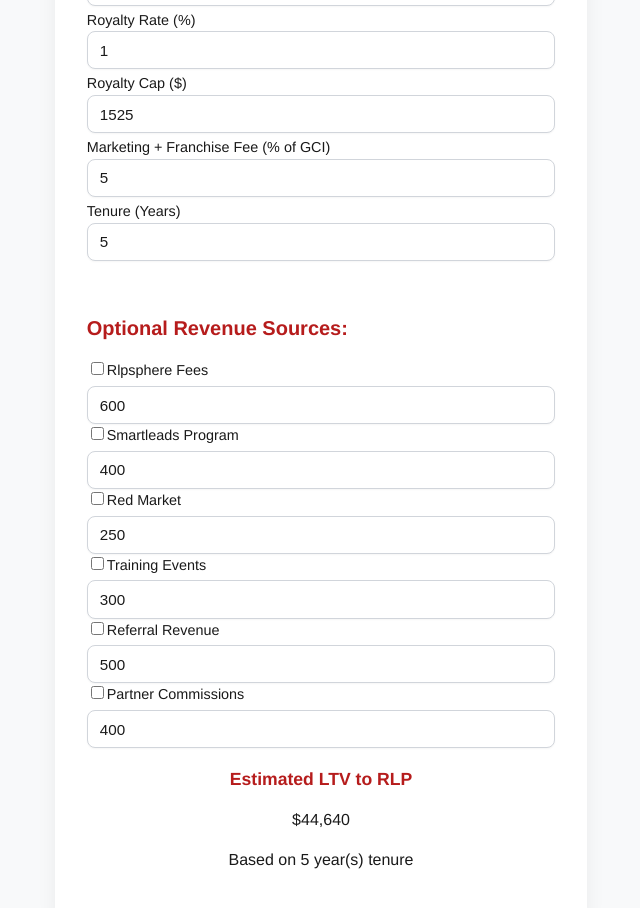
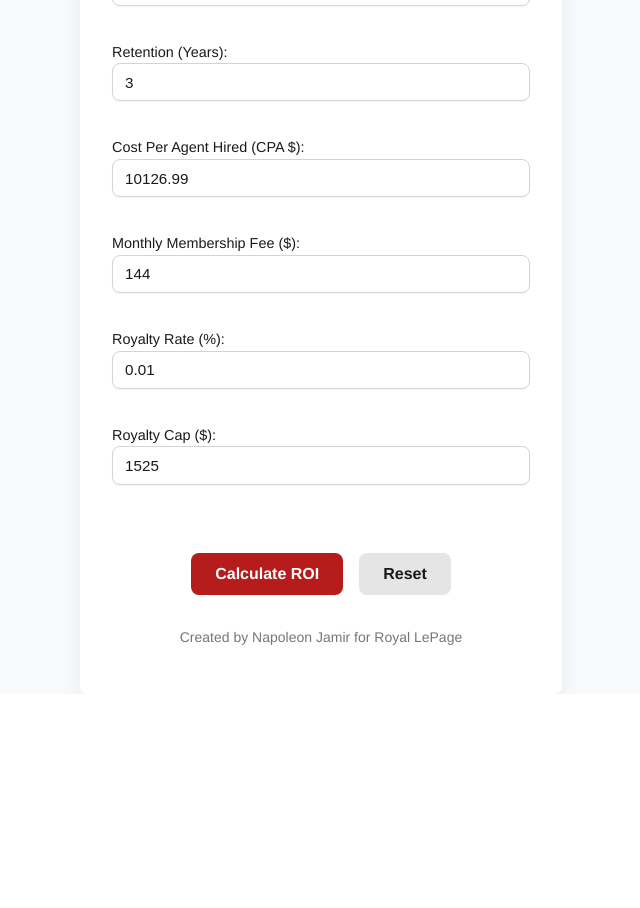
Before and after one commit to Napoleonrlp/agentltvrlp, a React (Vite) app: page / in a window 1280 px wide. Shown: the part 180-1088 px from the top of the page, without its empty margins (319-959 px from the left). After the commit the page ends 874 px from the top, so only its background shows below. Built offline with nearby package versions, Linux system fonts and the light colour scheme.

Commit message:
Update App.tsx

```diff
--- a/src/App.tsx
+++ b/src/App.tsx
@@ -1,120 +1,84 @@
-import './App.css';
 import { useState } from 'react';
 
-export default function AgentLTVCalculator() {
-  type RevenueKey =
-    | 'rlpsphereFees'
-    | 'smartleadsProgram'
-    | 'redMarket'
-    | 'trainingEvents'
-    | 'referralRevenue'
-    | 'partnerCommissions';
+export default function RecruitmentROICalculator() {
+  const [gci, setGCI] = useState(100000);
+  const [retention, setRetention] = useState(3);
+  const [cpa, setCPA] = useState(10126.99);
+  const [monthlyFee, setMonthlyFee] = useState(144);
+  const [royaltyRate, setRoyaltyRate] = useState(0.01);
+  const [royaltyCap, setRoyaltyCap] = useState(1525);
+  const [roi, setROI] = useState<number | null>(null);
+  const [revenue, setRevenue] = useState<number | null>(null);
 
-  type RevenueSource = {
-    [key in RevenueKey]: {
-      enabled: boolean;
-      value: number;
-    };
+  const calculate = () => {
+    const annualRoyalty = Math.min(gci * royaltyRate, royaltyCap);
+    const annualRevenue = (monthlyFee * 12 + annualRoyalty) * retention;
+    const roiValue = ((annualRevenue - cpa) / cpa) * 100;
+
+    setRevenue(annualRevenue);
+    setROI(roiValue);
   };
 
-  const [gci, setGCI] = useState(120000);
-  const [royaltyRate, setRoyaltyRate] = useState(1);
-  const [royaltyCap, setRoyaltyCap] = useState(1525);
-  const [marketingFranchiseFeePct, setMarketingFranchiseFeePct] = useState(5);
-  const [tenure, setTenure] = useState(5);
-
-  const membershipFee = 144 * 12;
-
-  const [extras, setExtras] = useState<RevenueSource>({
-    rlpsphereFees: { enabled: false, value: 600 },
-    smartleadsProgram: { enabled: false, value: 400 },
-    redMarket: { enabled: false, value: 250 },
-    trainingEvents: { enabled: false, value: 300 },
-    referralRevenue: { enabled: false, value: 500 },
-    partnerCommissions: { enabled: false, value: 400 },
-  });
-
-  const calculateRoyalty = () => Math.min(gci * (royaltyRate / 100), royaltyCap);
-  const calculateFranchiseMarketing = () => gci * (marketingFranchiseFeePct / 100);
-  const calculateExtras = () => Object.values(extras).filter(e => e.enabled).reduce((sum, e) => sum + e.value, 0);
-
-  const annualRevenue = calculateRoyalty() + membershipFee + calculateFranchiseMarketing() + calculateExtras();
-  const lifetimeValue = annualRevenue * tenure;
+  const reset = () => {
+    setGCI(100000);
+    setRetention(3);
+    setCPA(10126.99);
+    setMonthlyFee(144);
+    setRoyaltyRate(0.01);
+    setRoyaltyCap(1525);
+    setROI(null);
+    setRevenue(null);
+  };
 
   return (
-    <main className="min-h-screen bg-[var(--rlp-light)] py-10 px-4 flex justify-center items-start">
-      <section className="w-full max-w-xl bg-white rounded-2xl shadow-2xl p-6 sm:p-10 border border-gray-200">
-        <h1 className="text-3xl sm:text-4xl font-bold text-center text-[var(--rlp-red)] mb-10">Agent LTV Calculator</h1>
+    <main>
+      <section>
+        <h1>Recruitment ROI Calculator</h1>
 
-        <form className="space-y-6">
-          <div className="grid grid-cols-1 sm:grid-cols-2 gap-6">
-            <Input label="Agent GCI ($)" value={gci} onChange={setGCI} />
-            <Input label="Royalty Rate (%)" value={royaltyRate} onChange={setRoyaltyRate} />
-            <Input label="Royalty Cap ($)" value={royaltyCap} onChange={setRoyaltyCap} />
-            <Input label="Marketing + Franchise Fee (% of GCI)" value={marketingFranchiseFeePct} onChange={setMarketingFranchiseFeePct} />
-            <Input label="Tenure (Years)" value={tenure} onChange={setTenure} full />
-          </div>
+        <form>
+          <label>Agent Annual GCI ($):
+            <input type="number" value={gci} onChange={(e) => setGCI(+e.target.value)} />
+          </label>
 
-          <div className="pt-4">
-            <h2 className="font-semibold text-lg text-[var(--rlp-red)] mb-4">Optional Revenue Sources:</h2>
-            <div className="grid grid-cols-1 sm:grid-cols-2 gap-4">
-              {Object.entries(extras).map(([key, { enabled, value }]) => {
-                const typedKey = key as RevenueKey;
-                return (
-                  <div key={key} className="flex flex-col gap-1">
-                    <label className="flex items-center gap-2 text-sm font-medium">
-                      <input
-                        type="checkbox"
-                        checked={enabled}
-                        onChange={e => setExtras({
-                          ...extras,
-                          [typedKey]: {
-                            ...extras[typedKey],
-                            enabled: e.target.checked
-                          }
-                        })}
-                      />
-                      <span className="capitalize">{key.replace(/([A-Z])/g, ' $1')}</span>
-                    </label>
-                    <input
-                      type="number"
-                      value={value}
-                      disabled={!enabled}
-                      onChange={e => setExtras({
-                        ...extras,
-                        [typedKey]: {
-                          ...extras[typedKey],
-                          value: +e.target.value
-                        }
-                      })}
-                      className="input w-full"
-                    />
-                  </div>
-                );
-              })}
-            </div>
+          <label>Retention (Years):
+            <input type="number" value={retention} onChange={(e) => setRetention(+e.target.value)} />
+          </label>
+
+          <label>Cost Per Agent Hired (CPA $):
+            <input type="number" value={cpa} onChange={(e) => setCPA(+e.target.value)} />
+          </label>
+
+          <label>Monthly Membership Fee ($):
+            <input type="number" value={monthlyFee} onChange={(e) => setMonthlyFee(+e.target.value)} />
+          </label>
+
+          <label>Royalty Rate (%):
+            <input type="number" step="0.01" value={royaltyRate} onChange={(e) => setRoyaltyRate(+e.target.value)} />
+          </label>
+
+          <label>Royalty Cap ($):
+            <input type="number" value={royaltyCap} onChange={(e) => setRoyaltyCap(+e.target.value)} />
+          </label>
+
+          <div className="button-group">
+            <button type="button" className="primary" onClick={calculate}>Calculate ROI</button>
+            <button type="button" className="secondary" onClick={reset}>Reset</button>
           </div>
         </form>
 
-        <div className="mt-12 p-6 border-4 border-[var(--rlp-red)] rounded-xl bg-white shadow-xl text-center">
-          <h3 className="text-xl sm:text-2xl font-bold text-[var(--rlp-red)] mb-2 uppercase tracking-wide">Estimated LTV to RLP</h3>
-          <p className="text-5xl sm:text-6xl font-extrabold text-[var(--rlp-dark)] leading-tight">${lifetimeValue.toLocaleString()}</p>
-          <p className="text-sm text-[var(--rlp-dark)] mt-2">Based on {tenure} year(s) tenure</p>
-        </div>
+        {roi !== null && revenue !== null && (
+          <div className="result-box">
+            <h3>Total Revenue:</h3>
+            <p className="result-amount">${revenue.toLocaleString()}</p>
+            <h3>ROI:</h3>
+            <p className="result-amount">{roi.toFixed(2)}%</p>
+          </div>
+        )}
+
+        <p className="text-center" style={{ marginTop: '2rem', fontSize: '0.875rem', color: '#777' }}>
+          Created by Napoleon Jamir for Royal LePage
+        </p>
       </section>
     </main>
   );
 }
-
-function Input({ label, value, onChange, full = false }: { label: string; value: number; onChange: (v: number) => void; full?: boolean }) {
-  return (
-    <label className={`block text-sm font-medium ${full ? 'sm:col-span-2' : ''}`}>{label}
-      <input
-        type="number"
-        value={value}
-        onChange={e => onChange(+e.target.value)}
-        className="input w-full"
-      />
-    </label>
-  );
-}
```
